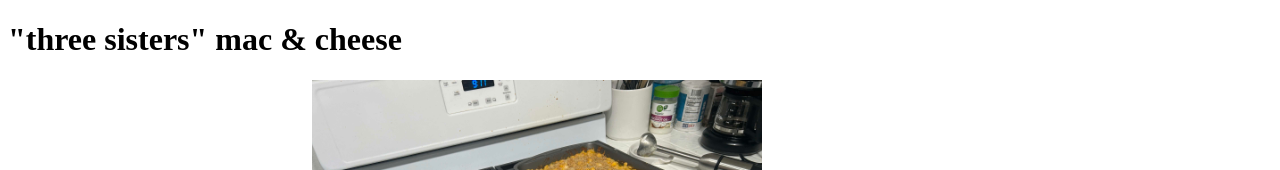
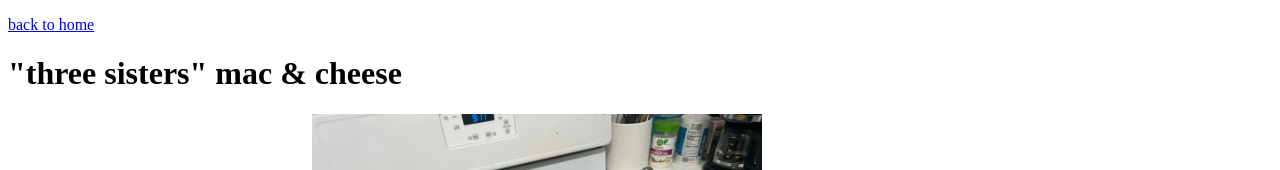
Before and after one commit to sunflorebell/recipes-website, a plain HTML site: page recipes/three-sisters-mac-and-cheese.html in a window 1280 px wide. Shown: the top 170 px of the page. Drawn offline with Linux system fonts and the light colour scheme.

Commit message:
add 'back to home' to top of recipes

```diff
--- a/recipes/three-sisters-mac-and-cheese.html
+++ b/recipes/three-sisters-mac-and-cheese.html
@@ -14,6 +14,9 @@
     <meta property="og:pubdate" content="2026-11-04T21:59:52Z">
 </head>
 <body>
+    <p>
+        <a href="../index.html">back to home</a>
+    </p>
     <h1>"three sisters" mac & cheese</h1>
 
     <img src="../images/three_sisters_mac_01.jpg" width="300" alt="a bowl of mac and cheese. a hand points at it from above.">
```
Also changed, not shown: recipes/creamy-sausage-and-gnocchi-soup.html (+0 -1 lines).
